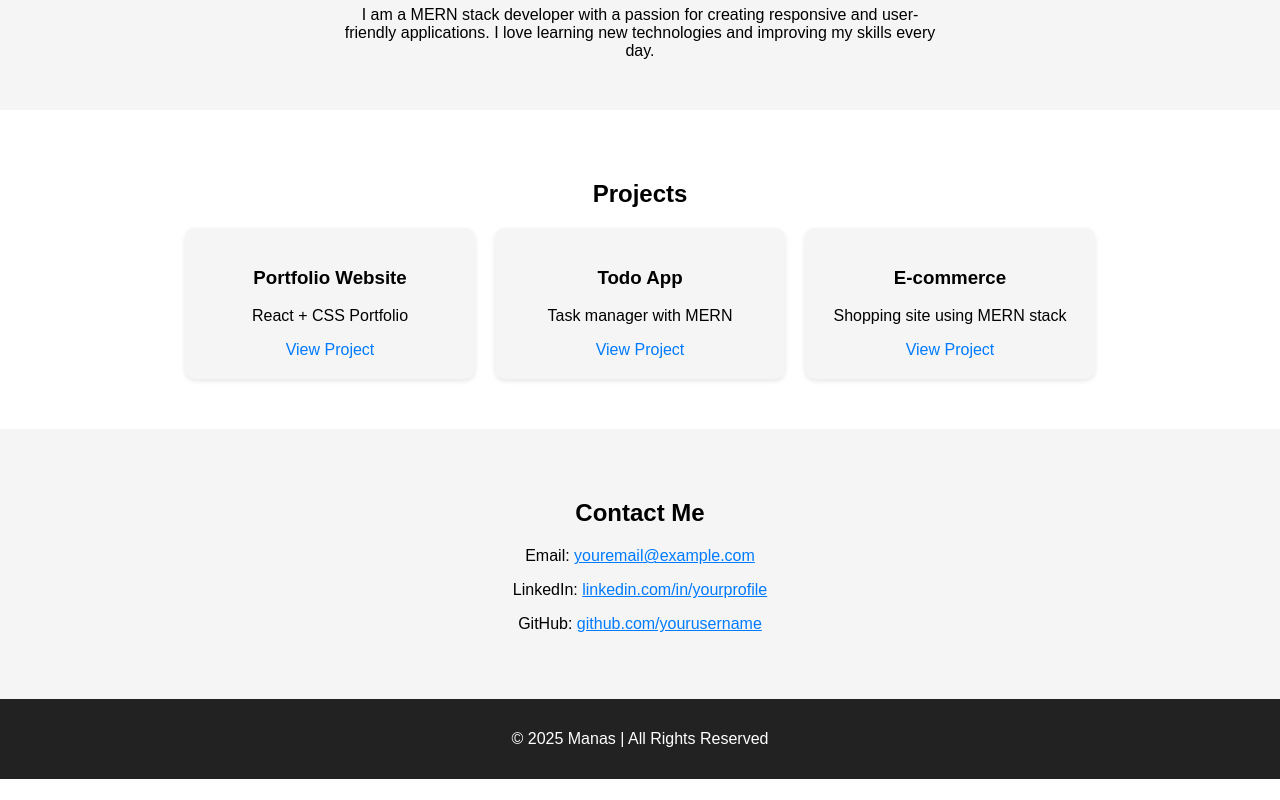
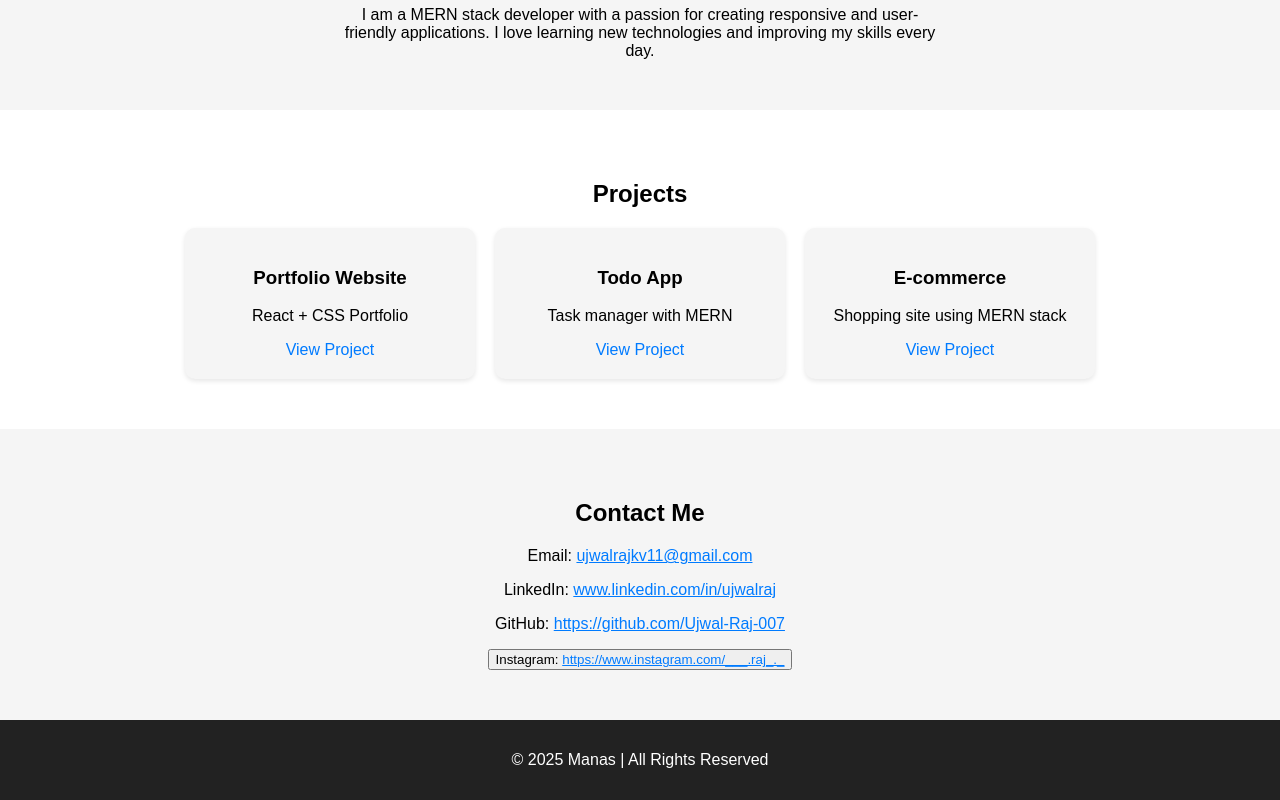
Before and after one commit to Ujwal-Raj-007/my-portfolio, a React (Create React App) app: page / in a window 1280 px wide. Shown: the part 1110-1910 px from the top of the page. Before the commit the page ends 1889 px from the top, so only its background shows below. Built offline with nearby package versions, Linux system fonts and the light colour scheme.

Commit message:
Initial portfolio commit

```diff
--- a/src/components/Contact/Contact.js
+++ b/src/components/Contact/Contact.js
@@ -5,9 +5,10 @@ const Contact = () => {
   return (
     <section id="contact" className="contact">
       <h2>Contact Me</h2>
-      <p>Email: <a href="mailto:youremail@example.com">youremail@example.com</a></p>
-      <p>LinkedIn: <a href="#">linkedin.com/in/yourprofile</a></p>
-      <p>GitHub: <a href="#">github.com/yourusername</a></p>
+      <p>Email: <a href="mailto:youremail@example.com">ujwalrajkv11@gmail.com</a></p>
+      <p>LinkedIn: <a href="#">www.linkedin.com/in/ujwalraj</a></p>
+      <p>GitHub: <a href="#">https://github.com/Ujwal-Raj-007</a></p>
+      <button>Instagram: <a href="#">https://www.instagram.com/___.raj_._</a></button>
     </section>
   );
 };
```
